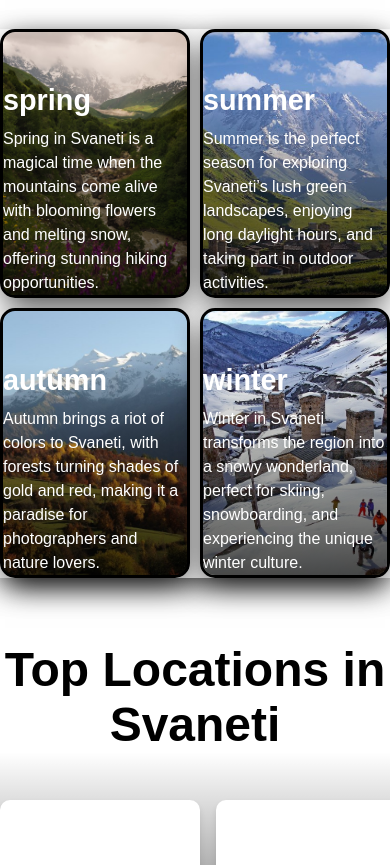
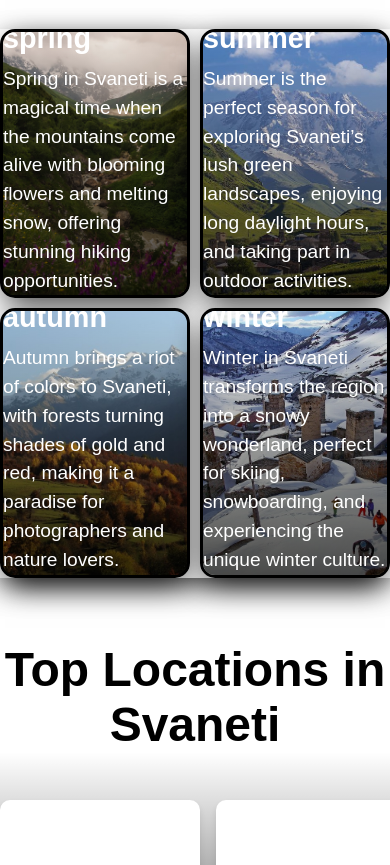
Before and after one commit to luka-coder-dev/svanetiguide, a plain HTML site: page index.html in a window 390 px wide. Shown: the part 1131-1996 px from the top of the page. Drawn offline with Linux system fonts and the light colour scheme.

Commit message:
give me respct

```diff
--- a/function.css
+++ b/function.css
@@ -306,6 +306,7 @@ nav ul li a:hover::after {
     cursor: pointer;
     position: relative;
     overflow: hidden;
+
 }
 .seasons section{
     position: absolute;
@@ -349,12 +350,10 @@ nav ul li a:hover::after {
 }
 
 .seasons p {
+    font-size: 1.2rem;
+    color: white;
+}
 
-    font-size: 1.5rem;
-
-    color: white;
-
-}
 
 /* Responsive Styles */
 @media (max-width: 1200px) {
@@ -376,6 +375,14 @@ nav ul li a:hover::after {
     #searchbar {
         width: 120px; /* Reduce search bar width */
     }
+}
+@media (max-width: 768px){
+    .seasons p {
+        color: white;
+        font-size: 12px;
+        line-height: 1.5;
+    }
+
 }
 
 @media (max-width: 600px) {
@@ -400,6 +407,7 @@ nav ul li a:hover::after {
 
     .seasons p {
         font-size: 1.2rem;
+        color: white;
     }
 
     /* Mobile side navigation */
@@ -449,10 +457,6 @@ nav ul li a:hover::after {
     margin-bottom: 10px;
 }
 
-.seasons p {
-    font-size: 1rem;
-    line-height: 1.5;
-}
 
 #locations-container {
     position: relative;
```
